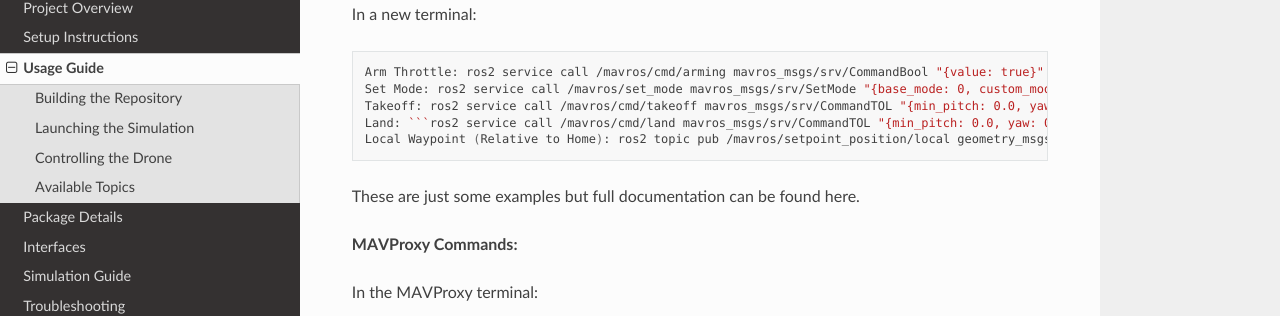
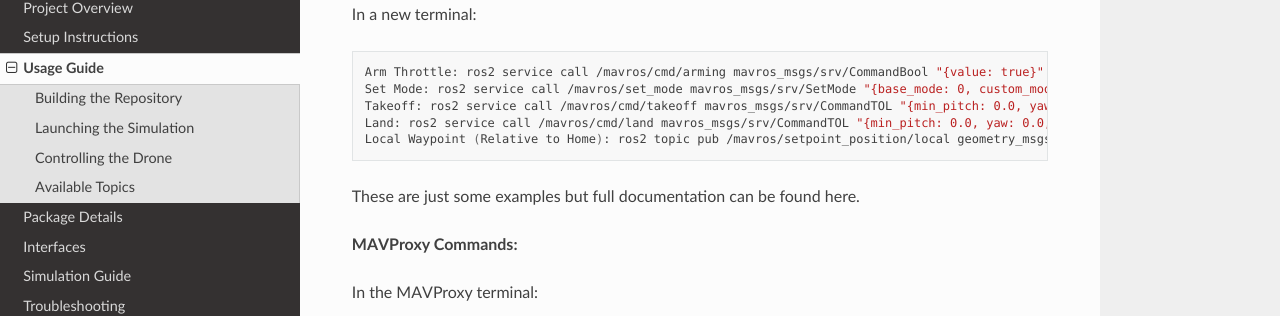
Before and after one commit to XinhaoChen111/RSP_drone_project_doc, a Sphinx documentation site: the page built from docs/source/usage.rst, in a window 1280 px wide and 900 px high, scrolled down 741 px. Shown: the part 144-460 px from the top of the window. Built offline with Sphinx 7.4.7 and the Read the Docs theme 3.1.0, drawn with Linux system fonts in a browser that asks for light colours.

````diff
--- a/docs/source/usage.rst
+++ b/docs/source/usage.rst
@@ -41,7 +41,7 @@ In a new terminal:
    Arm Throttle: ros2 service call /mavros/cmd/arming mavros_msgs/srv/CommandBool "{value: true}"
    Set Mode: ros2 service call /mavros/set_mode mavros_msgs/srv/SetMode "{base_mode: 0, custom_mode: 'GUIDED'}"
    Takeoff: ros2 service call /mavros/cmd/takeoff mavros_msgs/srv/CommandTOL "{min_pitch: 0.0, yaw: 0.0, latitude: 0.0, longitude: 0.0, altitude: 3.0}"
-   Land: ```ros2 service call /mavros/cmd/land mavros_msgs/srv/CommandTOL "{min_pitch: 0.0, yaw: 0.0, latitude: 0.0, longitude: 0.0, altitude: 0.0}"``
+   Land: ros2 service call /mavros/cmd/land mavros_msgs/srv/CommandTOL "{min_pitch: 0.0, yaw: 0.0, latitude: 0.0, longitude: 0.0, altitude: 0.0}"
    Local Waypoint (Relative to Home): ros2 topic pub /mavros/setpoint_position/local geometry_msgs/msg/PoseStamped "{header: {frame_id: 'map'}, pose: {position: {x: 5.0, y: 5.0, z: 3.0}, orientation: {w: 1.0}}}"
 
 These are just some examples but full documentation can be found here.
````
